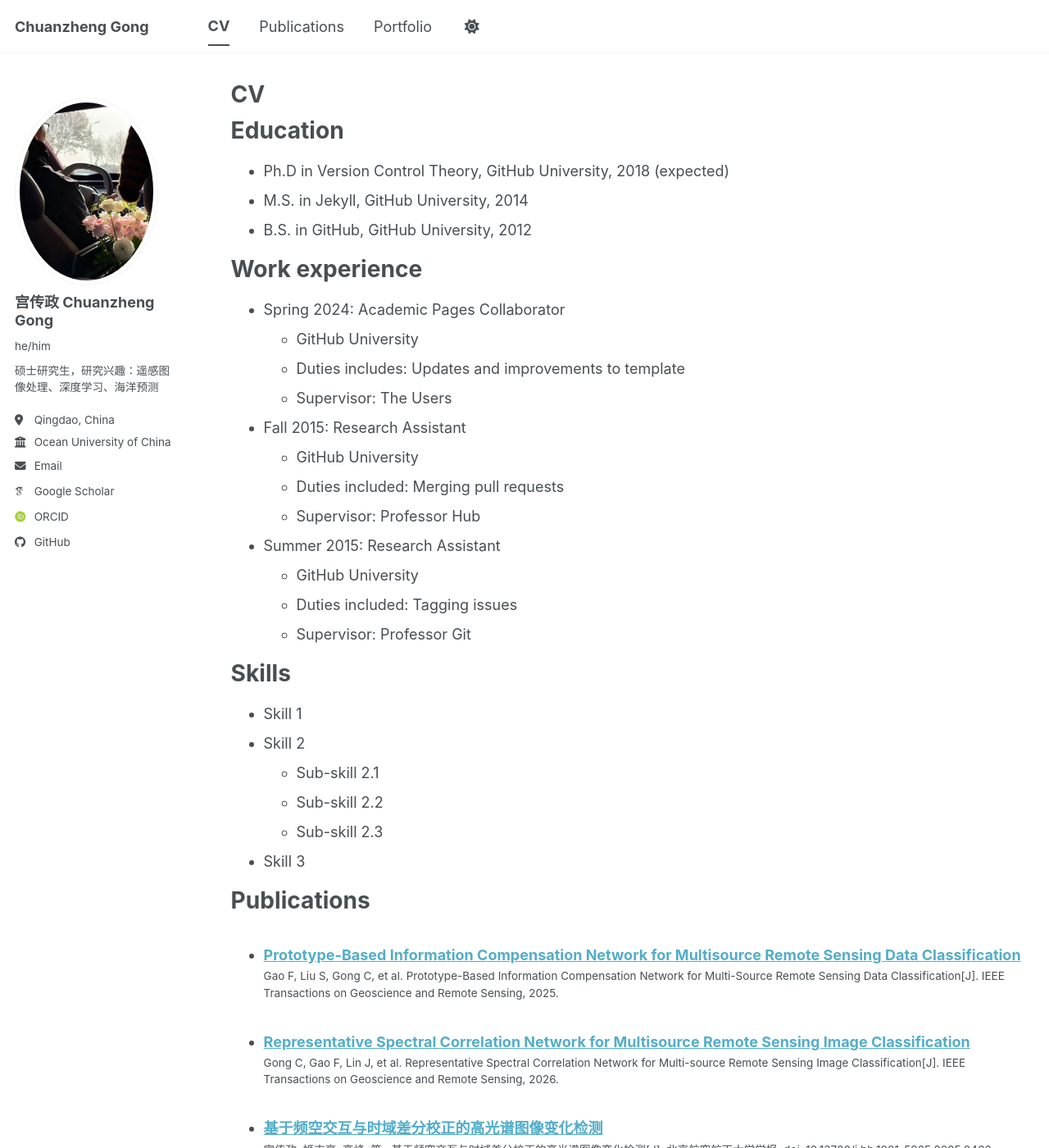
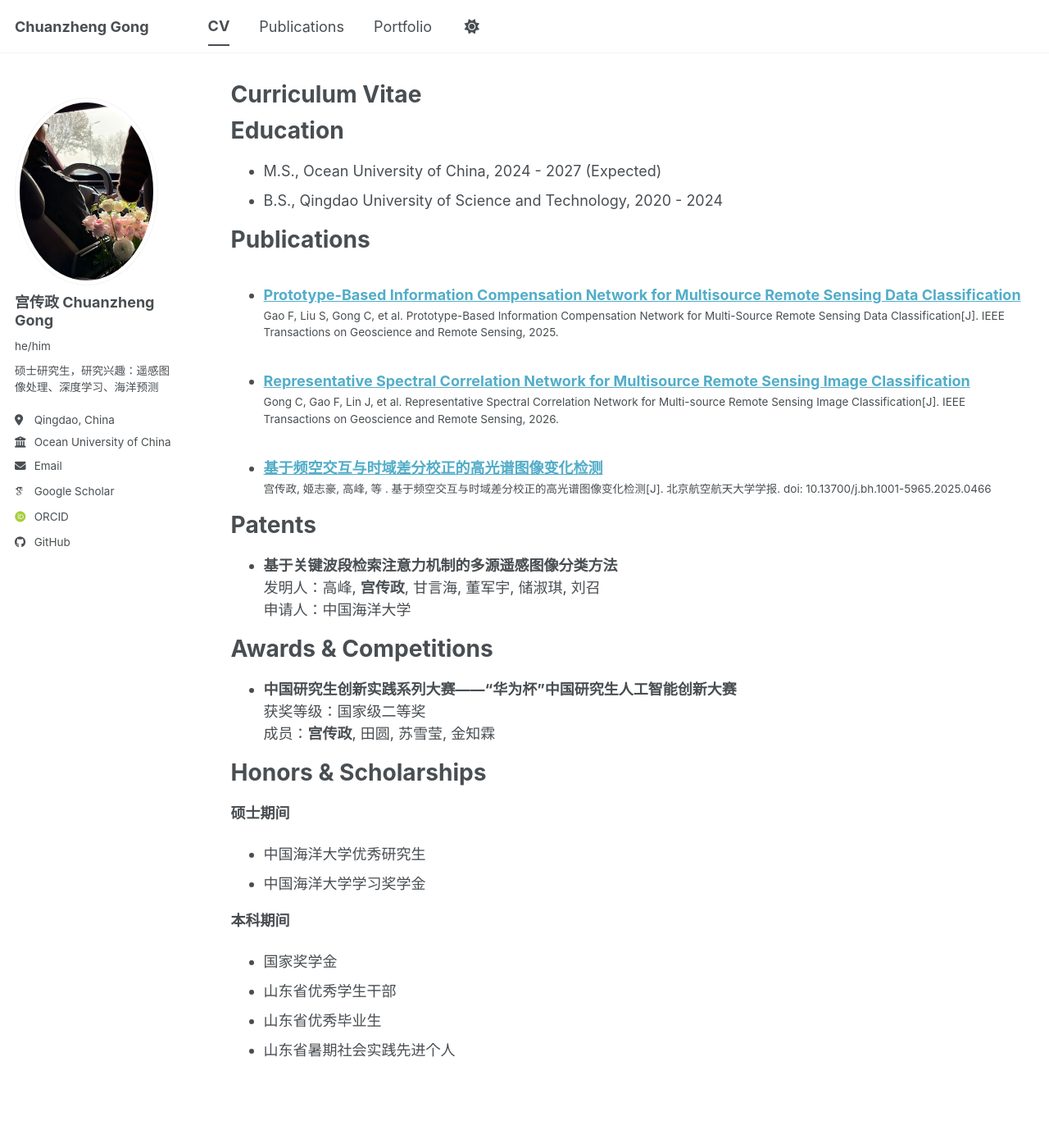
Before and after one commit to Link11001/Link11001.github.io, a Jekyll site: the page built from _pages/cv.md, in a window 1280 px wide and 1400 px high. Shown: the whole window at 82% size. Built offline with Jekyll 4.4.1, drawn with Linux system fonts in a browser that asks for light colours; some web fonts are replaced; a script bundle is joined from its source files by our own code; library files that are not in the unit come from our copies; some of the changed text lies outside the part shown.

Commit message:
Add files via upload

```diff
--- a/_pages/cv.md
+++ b/_pages/cv.md
@@ -1,6 +1,6 @@
 ---
 layout: archive
-title: "CV"
+title: "Curriculum Vitae"
 permalink: /cv/
 author_profile: true
 redirect_from:
@@ -11,35 +11,9 @@ redirect_from:
 
 Education
 ======
-* Ph.D in Version Control Theory, GitHub University, 2018 (expected)
-* M.S. in Jekyll, GitHub University, 2014
-* B.S. in GitHub, GitHub University, 2012
+* M.S., Ocean University of China, 2024 - 2027 (Expected)
+* B.S., Qingdao University of Science and Technology, 2020 - 2024
 
-Work experience
-======
-* Spring 2024: Academic Pages Collaborator
-  * GitHub University
-  * Duties includes: Updates and improvements to template
-  * Supervisor: The Users
-
-* Fall 2015: Research Assistant
-  * GitHub University
-  * Duties included: Merging pull requests
-  * Supervisor: Professor Hub
-
-* Summer 2015: Research Assistant
-  * GitHub University
-  * Duties included: Tagging issues
-  * Supervisor: Professor Git
-
-Skills
-======
-* Skill 1
-* Skill 2
-  * Sub-skill 2.1
-  * Sub-skill 2.2
-  * Sub-skill 2.3
-* Skill 3
 
 Publications
 ======
@@ -47,18 +21,26 @@ Publications
     {% include archive-single-cv.html %}
   {% endfor %}</ul>
 
-Talks
+Patents
 ======
-  <ul>{% for post in site.talks reversed %}
-    {% include archive-single-talk-cv.html  %}
-  {% endfor %}</ul>
+* **基于关键波段检索注意力机制的多源遥感图像分类方法**<br>
+  发明人：高峰, **宫传政**, 甘言海, 董军宇, 储淑琪, 刘召<br>
+  申请人：中国海洋大学
 
-Teaching
+Awards & Competitions
 ======
-  <ul>{% for post in site.teaching reversed %}
-    {% include archive-single-cv.html %}
-  {% endfor %}</ul>
+* **中国研究生创新实践系列大赛——“华为杯”中国研究生人工智能创新大赛**<br>
+  获奖等级：国家级二等奖<br>
+  成员：**宫传政**, 田圆, 苏雪莹, 金知霖
 
-Service and leadership
+Honors & Scholarships
 ======
-* Currently signed in to 43 different slack teams
+**硕士期间**
+* 中国海洋大学优秀研究生
+* 中国海洋大学学习奖学金
+
+**本科期间**
+* 国家奖学金
+* 山东省优秀学生干部
+* 山东省优秀毕业生
+* 山东省暑期社会实践先进个人
```
